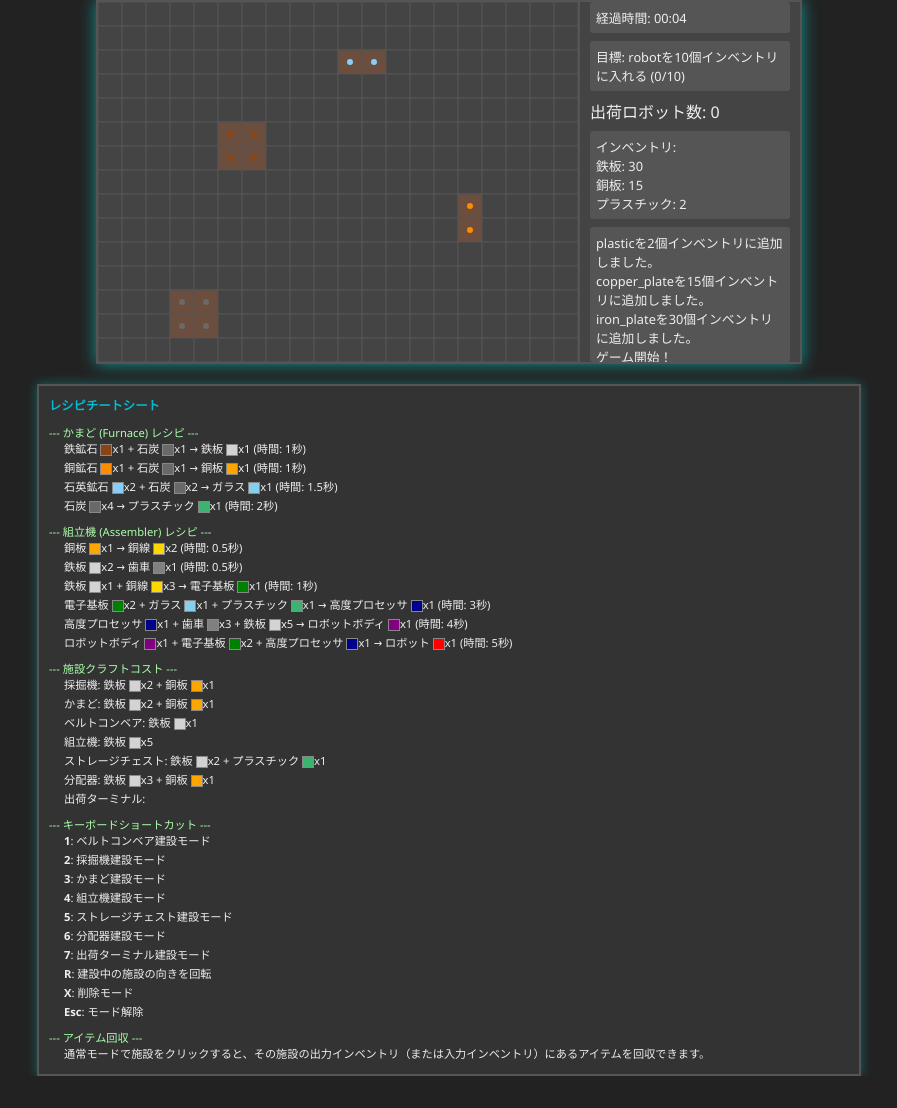
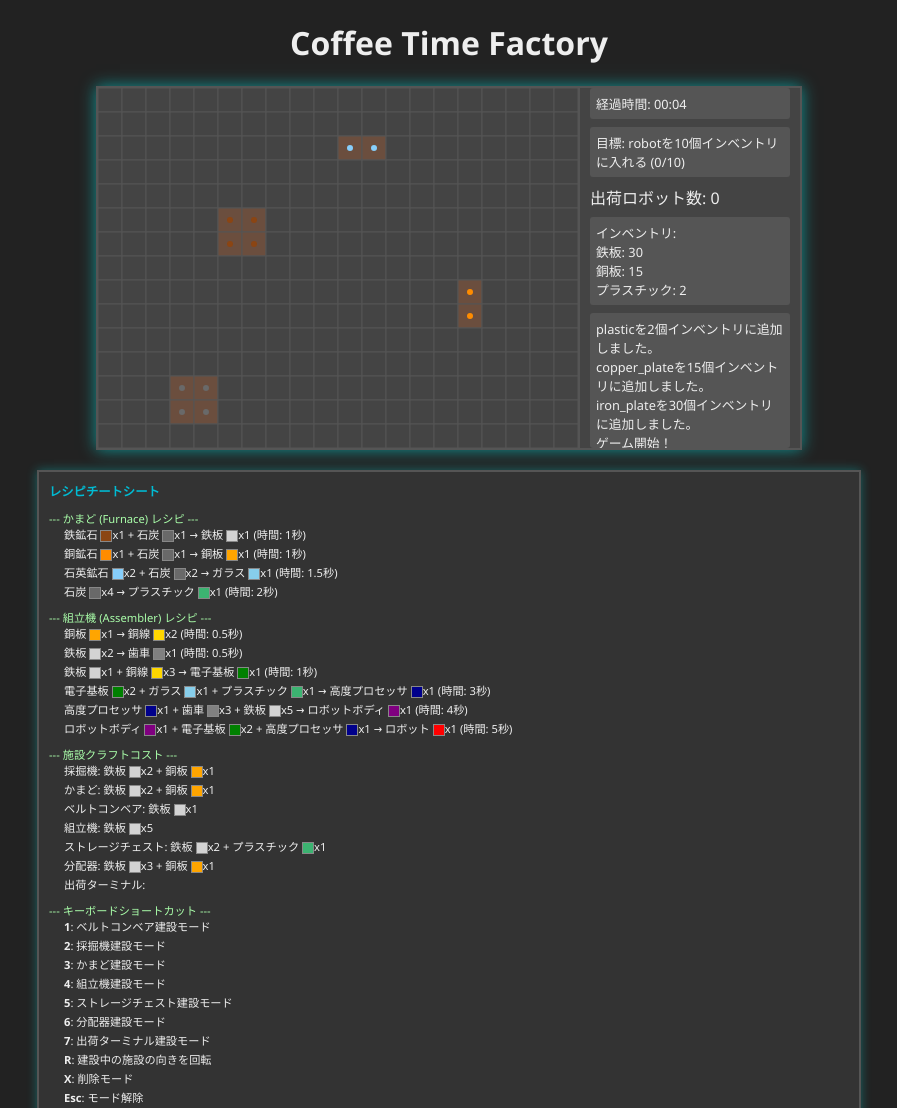
Before and after one commit to inajob/coffee-time-factory, a plain HTML site: page index.html in a window 1280 px wide. Shown: the top 1108 px of the page, without its empty margins (191-1088 px from the left). Before the commit the page ends 1076 px from the top, so only its background shows below. Drawn offline with Linux system fonts and the light colour scheme.

Commit message:
add title

```diff
--- a/index.html
+++ b/index.html
@@ -7,6 +7,7 @@
     <link rel="stylesheet" href="style.css">
 </head>
 <body>
+    <h1>Coffee Time Factory</h1>
     <div id="game-container">
         <canvas id="gameCanvas"></canvas>
         <div id="tooltip" class="tooltip"></div>
```
